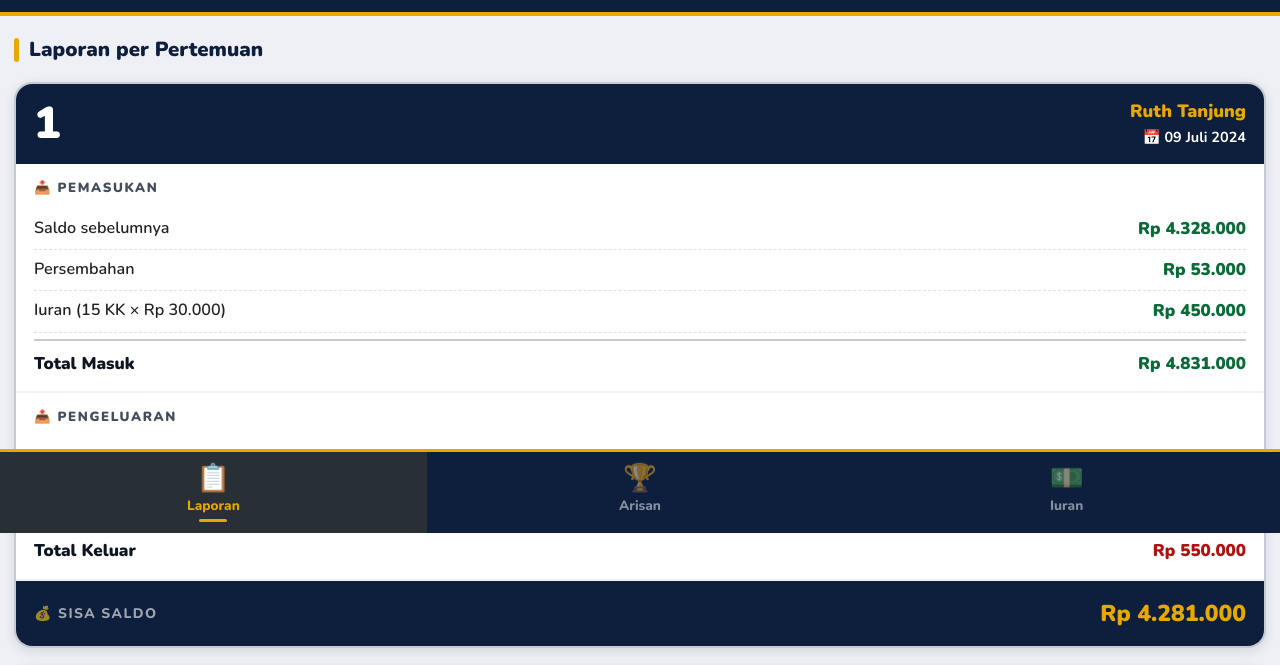
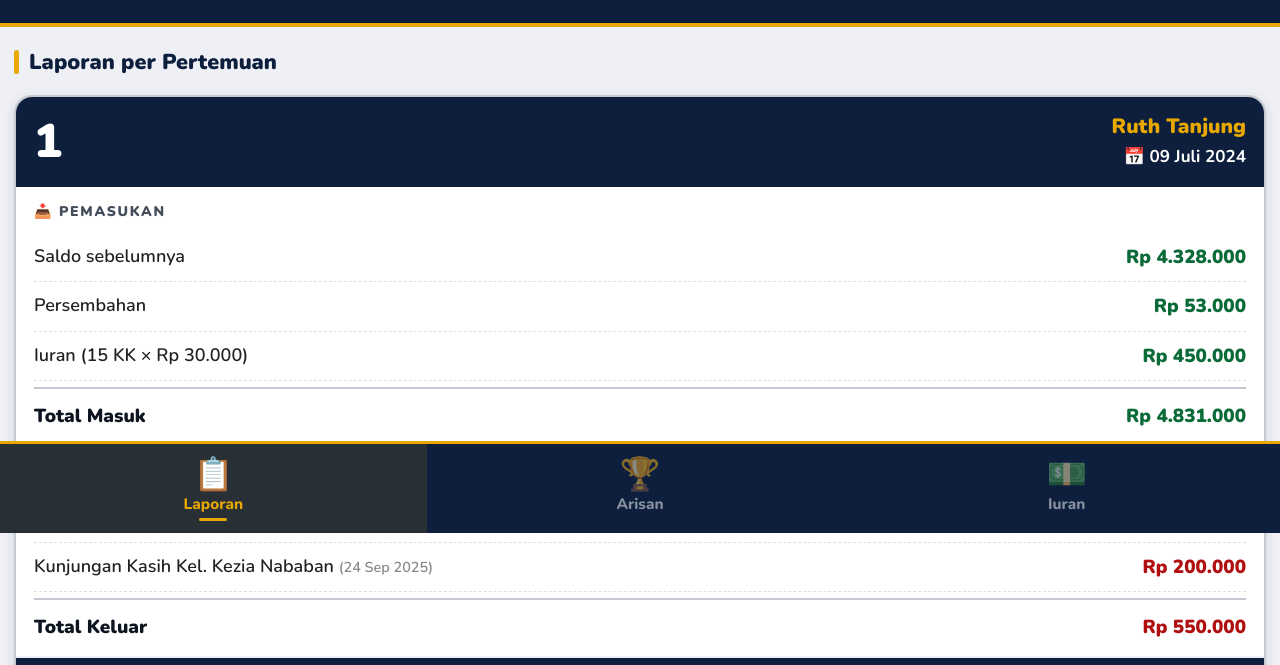
Before and after one commit to keziahpn/rajasonang, a plain HTML site: page index.html in a window 1280 px wide. Shown: the part 267-932 px from the top of the page. Drawn offline with nearby package versions, Linux system fonts and the light colour scheme.

Commit message:
Update index.html

```diff
--- a/index.html
+++ b/index.html
@@ -29,13 +29,13 @@
 }
 
 * { margin:0; padding:0; box-sizing:border-box; -webkit-tap-highlight-color:transparent; }
-html { font-size: 17px; }
+html { font-size: 18px; }
 body {
   background: var(--bg);
   color: #0d1520;
   font-family: 'Nunito', sans-serif;
-  font-size: 17px;
-  line-height: 1.55;
+  font-size: 18px;
+  line-height: 1.6;
   -webkit-font-smoothing: antialiased;
 }
 
@@ -100,16 +100,16 @@
 .bnav-btn {
   flex: 1;
   display: flex; flex-direction: column; align-items: center;
-  padding: 13px 4px 11px;
+  padding: 14px 4px 12px;
   background: none; border: none;
   font-family: 'Nunito', sans-serif;
-  font-size: 0.8rem; font-weight: 800;
+  font-size: 0.85rem; font-weight: 800;
   color: rgba(255,255,255,0.5);
   cursor: pointer;
   transition: color 0.15s, background 0.15s;
   gap: 4px;
 }
-.bnav-btn .icon { font-size: 1.6rem; line-height: 1; }
+.bnav-btn .icon { font-size: 1.8rem; line-height: 1; }
 .bnav-btn.active {
   color: var(--gold);
   background: rgba(232,168,0,0.12);
@@ -189,8 +189,8 @@
   line-height: 1; flex-shrink: 0;
 }
 .lcard-right { text-align: right; }
-.lcard-lokasi { color: var(--gold); font-weight: 900; font-size: 1.05rem; line-height: 1.3; }
-.lcard-tgl { color: #ffffff; font-size: 0.85rem; font-weight: 700; margin-top: 3px; }
+.lcard-lokasi { color: var(--gold); font-weight: 900; font-size: 1.15rem; line-height: 1.3; }
+.lcard-tgl { color: #ffffff; font-size: 0.95rem; font-weight: 700; margin-top: 3px; }
 
 .lcard-body {}
 .lcard-section { padding: 14px 18px; border-bottom: 2px solid var(--bg); }
@@ -201,25 +201,25 @@
 }
 .lrow {
   display: flex; justify-content: space-between; align-items: flex-start;
-  padding: 7px 0; font-size: 0.95rem; border-bottom: 1px dashed #dde0e7;
+  padding: 9px 0; font-size: 1rem; border-bottom: 1px dashed #dde0e7;
 }
 .lrow:last-child { border-bottom: none; }
-.lrow .desc { color: #222; flex: 1; padding-right: 12px; font-weight: 600; }
-.lrow .amt { font-weight: 900; white-space: nowrap; font-size: 1rem; }
+.lrow .desc { color: #222; flex: 1; padding-right: 14px; font-weight: 600; }
+.lrow .amt { font-weight: 900; white-space: nowrap; font-size: 1.05rem; }
 .lrow .amt.in { color: var(--green); }
 .lrow .amt.out { color: var(--red); }
 .total-lrow {
   display: flex; justify-content: space-between;
-  padding: 10px 0 0; font-weight: 900; font-size: 1rem;
+  padding: 12px 0 0; font-weight: 900; font-size: 1.05rem;
   border-top: 2.5px solid var(--border); margin-top: 6px;
 }
 .saldo-strip {
   background: var(--navy);
-  padding: 15px 18px;
+  padding: 18px 18px;
   display: flex; justify-content: space-between; align-items: center;
 }
-.saldo-strip .lbl { font-size: 0.82rem; color: rgba(255,255,255,0.6); text-transform: uppercase; letter-spacing: 0.1em; font-weight: 800; }
-.saldo-strip .amt { font-size: 1.35rem; font-weight: 900; color: var(--gold); }
+.saldo-strip .lbl { font-size: 0.95rem; color: #ffffff; text-transform: uppercase; letter-spacing: 0.08em; font-weight: 900; }
+.saldo-strip .amt { font-size: 1.5rem; font-weight: 900; color: #ffffff; }
 
 /* ── TABLE ── */
 .tbl-wrap {
```
